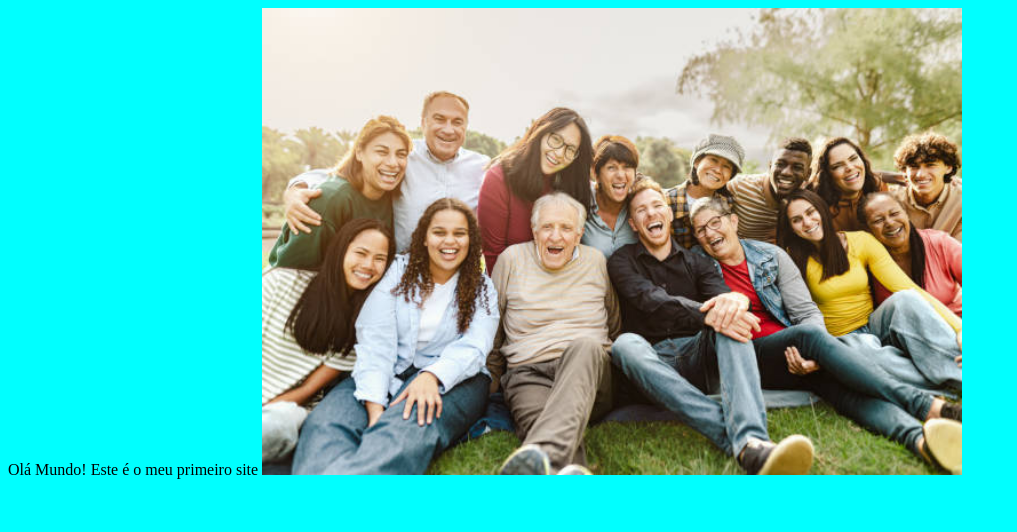
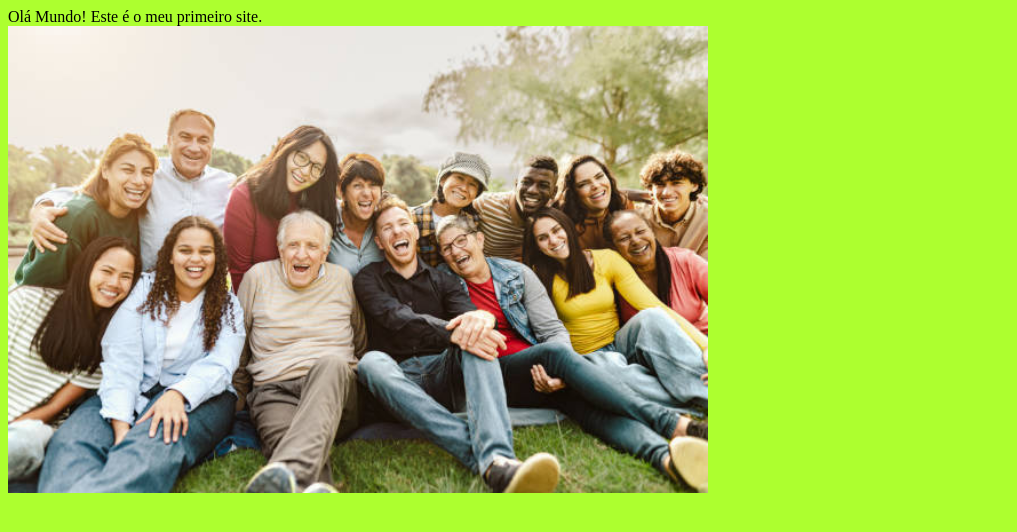
Before and after one commit to imartzz/ProjetoWeb-1, a plain HTML site: page index.html in a window 1280 px wide. Shown: the whole page, without its empty margins (0-1017 px from the left). Drawn offline with Linux system fonts and the light colour scheme.

Commit message:
update style.css

```diff
--- a/index.html
+++ b/index.html
@@ -7,7 +7,7 @@
     <link rel="stylesheet" href="style.css">
 </head>
 <body>
-    Olá Mundo! Este é o meu primeiro site
+    Olá Mundo! Este é o meu primeiro site.<br>
     <img src="pessoas.jpg" alt=""width="700px">
 </body>
 </html>
--- a/style.css
+++ b/style.css
@@ -1,3 +1,3 @@
 body{
-    background-color:cyan;
+    background-color:greenyellow;
 }
```
